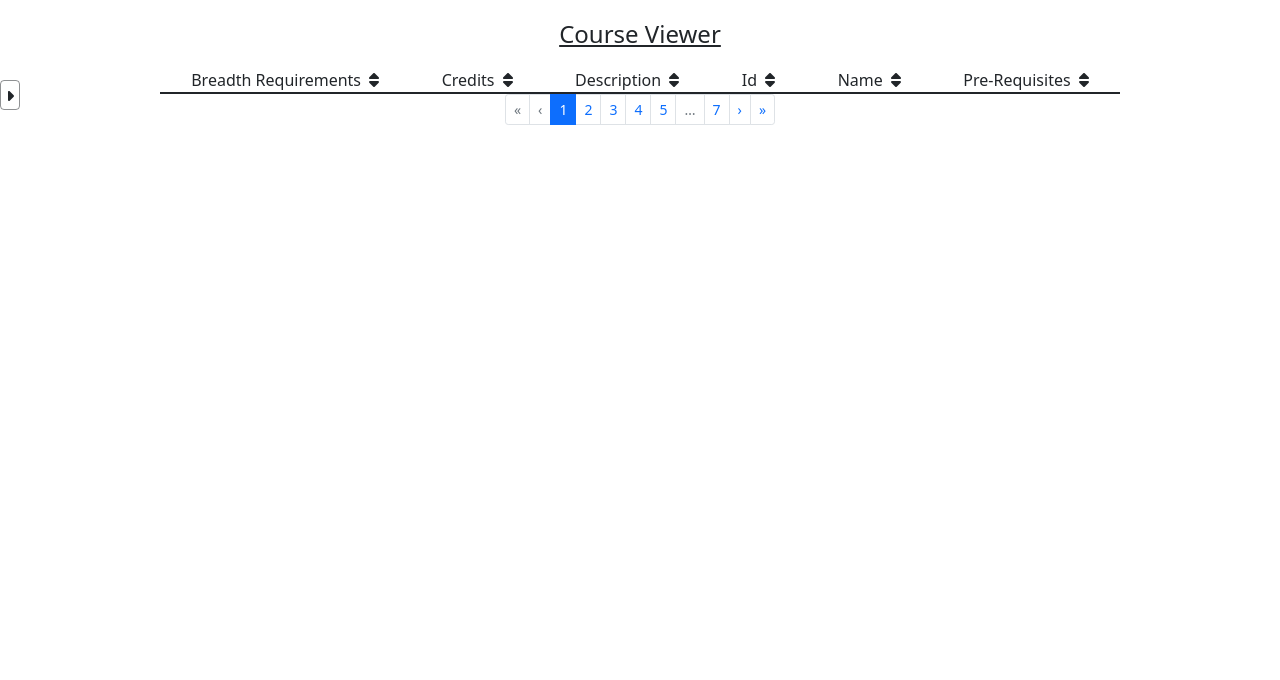
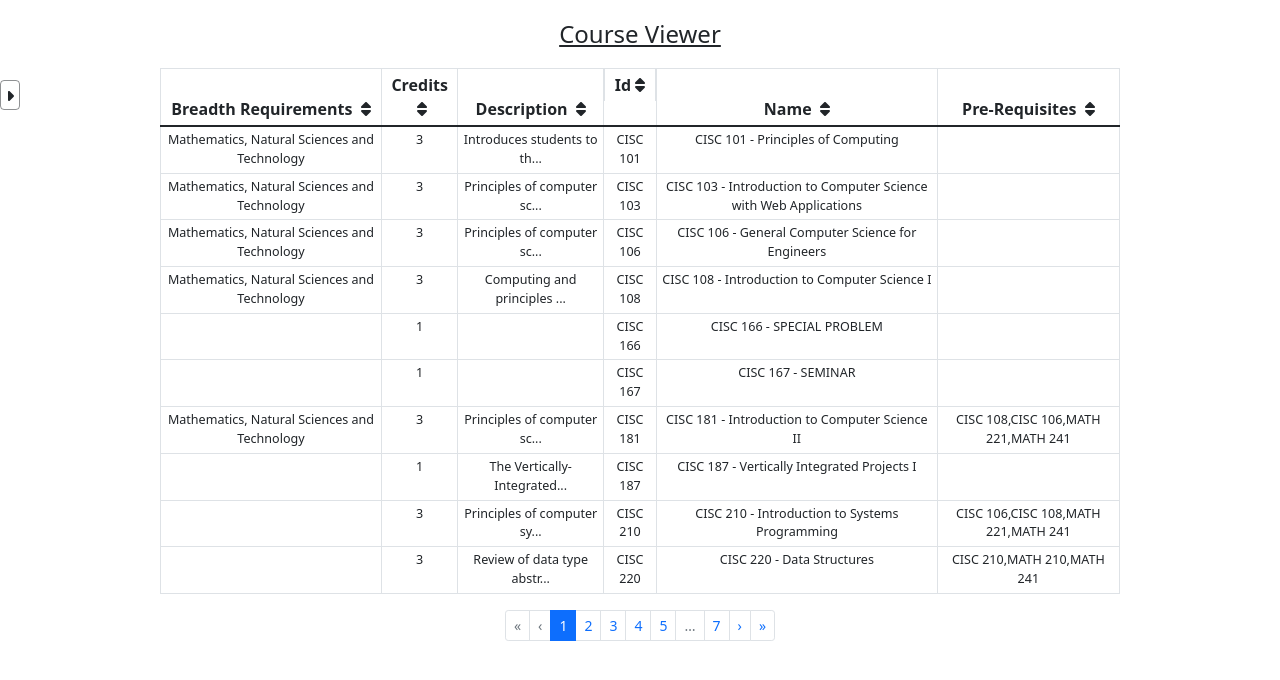
Before and after one commit to cthacker-udel/CourseScheduler, a Next.js app in the folder client/: page /courses/read in a window 1280 px wide. Shown: the top 680 px of the page. Built offline with nearby package versions, Linux system fonts and the light colour scheme.

Commit message:
[pagination-addition] Added beginning of table formation for courses

```diff
--- a/client/src/common/components/CoursePagination/CoursePagination.tsx
+++ b/client/src/common/components/CoursePagination/CoursePagination.tsx
@@ -5,7 +5,6 @@ import React from "react";
 import { Pagination } from "react-bootstrap";
 
 const CONSTANTS = {
-    BASE_ITEMS_PER_PAGE: 5,
     BASE_PAGE: 0,
     BASE_PAGINATION_LENGTH: 5,
     ITEMS_PER_PAGE: [5, 10, 20, 30, 50],
@@ -34,9 +33,6 @@ export const CoursePagination = ({
     pagesCount,
     paginationSize,
 }: CoursePaginationProperties): JSX.Element => {
-    const [itemsPerPage, setItemsPerPage] = React.useState(
-        CONSTANTS.BASE_ITEMS_PER_PAGE,
-    );
     const [currentPageStart, setCurrentPageStart] = React.useState(0);
     const [lastPage, setLastPage] = React.useState<boolean>(false);
 
--- a/client/src/hooks/useCourses.ts
+++ b/client/src/hooks/useCourses.ts
@@ -93,13 +93,13 @@ export const useCourses = ({
      * @param orders The order to order the courses by, ascending or descending
      * @see https://lodash.com/docs/4.17.15#orderBy
      */
-    const sortCourses = (
-        fields: CourseSortingFields[],
-        orders: CourseSortingOrder[],
-    ): void => {
-        const sortedCourses = orderBy(courses, fields, orders);
-        setCourses(sortedCourses);
-    };
+    const sortCourses = React.useCallback(
+        (fields: CourseSortingFields[], orders: CourseSortingOrder[]): void => {
+            const sortedCourses = orderBy(courses, fields, orders);
+            setCourses(sortedCourses);
+        },
+        [courses],
+    );
 
     /**
      * Utility function for sorting courses by filters provided by the user
--- a/client/src/modules/Course/Read/Read.module.css
+++ b/client/src/modules/Course/Read/Read.module.css
@@ -75,3 +75,14 @@ TABLE
 .course_data_table_row {
     max-height: 5.5rem;
 }
+
+
+/*
+
+Table data
+
+*/
+
+.course_info {
+    font-size: .785em;
+}
--- a/client/src/modules/Course/Read/Read.tsx
+++ b/client/src/modules/Course/Read/Read.tsx
@@ -13,6 +13,7 @@ import {
     Button,
     FloatingLabel,
     Form,
+    ListGroup,
     Pagination,
     Placeholder,
     Table,
@@ -54,6 +55,10 @@ const CONSTANTS = {
 };
 
 const TEXT_CONSTANTS = {
+    INVALID_BREADTH_REQUIREMENTS: "No Breadth Requirements",
+    INVALID_CREDITS: "No Credits",
+    INVALID_DESCRIPTION: "No Description",
+    INVALID_E_BREADTH: "No Elective Breadth",
     NUMBER_OF_COURSES: "# of Courses",
 };
 
@@ -103,25 +108,44 @@ export const Read = (): JSX.Element => {
         }
     }, [isSorting, resetCourses, sortCourses, sortingState]);
 
+    console.log(segmentedCourses);
+
     return (
         <>
             <div className="text-center mt-3 w-75 mx-auto">
                 <div className="fs-4 mb-3 text-decoration-underline">
                     {"Course Viewer"}
                 </div>
-                <div className="border-bottom border-2 border-dark d-flex flex-row justify-content-around">
-                    <span role="button">
+                <Table bordered hover responsive size="sm">
+                    <thead>
+                        <tr>
+                            <th
+                                onClick={(): void => {
+                                    setIsSorting(true);
+                                    sortingDispatch({
+                                        type: "breadthRequirements",
+                                    });
+                                }}
+                                role="button"
+                            >
                                 {"Breadth Requirements "}
                                 {
                                     <FontAwesomeIcon
                                         className="ps-1"
                                         icon={generateSortingIcon(
-                                    sortingState.breadthRequirements.sort,
+                                            sortingState.breadthRequirements
+                                                .sort,
                                         )}
                                     />
                                 }
-                    </span>
-                    <span role="button">
+                            </th>
+                            <th
+                                onClick={(): void => {
+                                    setIsSorting(true);
+                                    sortingDispatch({ type: "credits" });
+                                }}
+                                role="button"
+                            >
                                 {"Credits "}
                                 {
                                     <FontAwesomeIcon
@@ -131,8 +155,14 @@ export const Read = (): JSX.Element => {
                                         )}
                                     />
                                 }
-                    </span>
-                    <span role="button">
+                            </th>
+                            <th
+                                onClick={(): void => {
+                                    setIsSorting(true);
+                                    sortingDispatch({ type: "description" });
+                                }}
+                                role="button"
+                            >
                                 {"Description "}
                                 {
                                     <FontAwesomeIcon
@@ -142,17 +172,30 @@ export const Read = (): JSX.Element => {
                                         )}
                                     />
                                 }
-                    </span>
-                    <span role="button">
-                        {"Id "}
-                        {
+                            </th>
+                            <th
+                                className="d-flex flex-row align-items-center justify-content-center"
+                                onClick={(): void => {
+                                    setIsSorting(true);
+                                    sortingDispatch({ type: "id" });
+                                }}
+                                role="button"
+                            >
+                                <span>{"Id "}</span>
                                 <FontAwesomeIcon
                                     className="ps-1"
-                                icon={generateSortingIcon(sortingState.id.sort)}
+                                    icon={generateSortingIcon(
+                                        sortingState.id.sort,
+                                    )}
                                 />
-                        }
-                    </span>
-                    <span role="button">
+                            </th>
+                            <th
+                                onClick={(): void => {
+                                    setIsSorting(true);
+                                    sortingDispatch({ type: "name" });
+                                }}
+                                role="button"
+                            >
                                 {"Name "}
                                 {
                                     <FontAwesomeIcon
@@ -162,19 +205,52 @@ export const Read = (): JSX.Element => {
                                         )}
                                     />
                                 }
-                    </span>
-                    <span role="button">
+                            </th>
+                            <th
+                                onClick={(): void => {
+                                    setIsSorting(true);
+                                    sortingDispatch({ type: "preRequisites" });
+                                }}
+                                role="button"
+                            >
                                 {"Pre-Requisites"}{" "}
                                 {
                                     <FontAwesomeIcon
                                         className="ps-1"
                                         icon={generateSortingIcon(
-                                    sortingState.credits.sort,
+                                            sortingState.preRequisites.sort,
                                         )}
                                     />
                                 }
-                    </span>
-                </div>
+                            </th>
+                        </tr>
+                    </thead>
+                    <tbody>
+                        {segmentedCourses[page].map((eachCourse: Course) => (
+                            <tr
+                                className={_styles.course_info}
+                                key={eachCourse.id}
+                            >
+                                <td>
+                                    {eachCourse.breadthRequirements ??
+                                        TEXT_CONSTANTS.INVALID_BREADTH_REQUIREMENTS}
+                                </td>
+                                <td>
+                                    {eachCourse.credits ??
+                                        TEXT_CONSTANTS.INVALID_CREDITS}
+                                </td>
+                                <td>
+                                    {truncateCourseDescription(
+                                        eachCourse.description,
+                                    ) ?? TEXT_CONSTANTS.INVALID_DESCRIPTION}
+                                </td>
+                                <td>{eachCourse.id}</td>
+                                <td>{eachCourse.name}</td>
+                                <td>{eachCourse.preRequisites}</td>
+                            </tr>
+                        ))}
+                    </tbody>
+                </Table>
             </div>
             <CoursePagination
                 currentPage={page}
```
Lines whose indentation alone changed are shown as unchanged.
